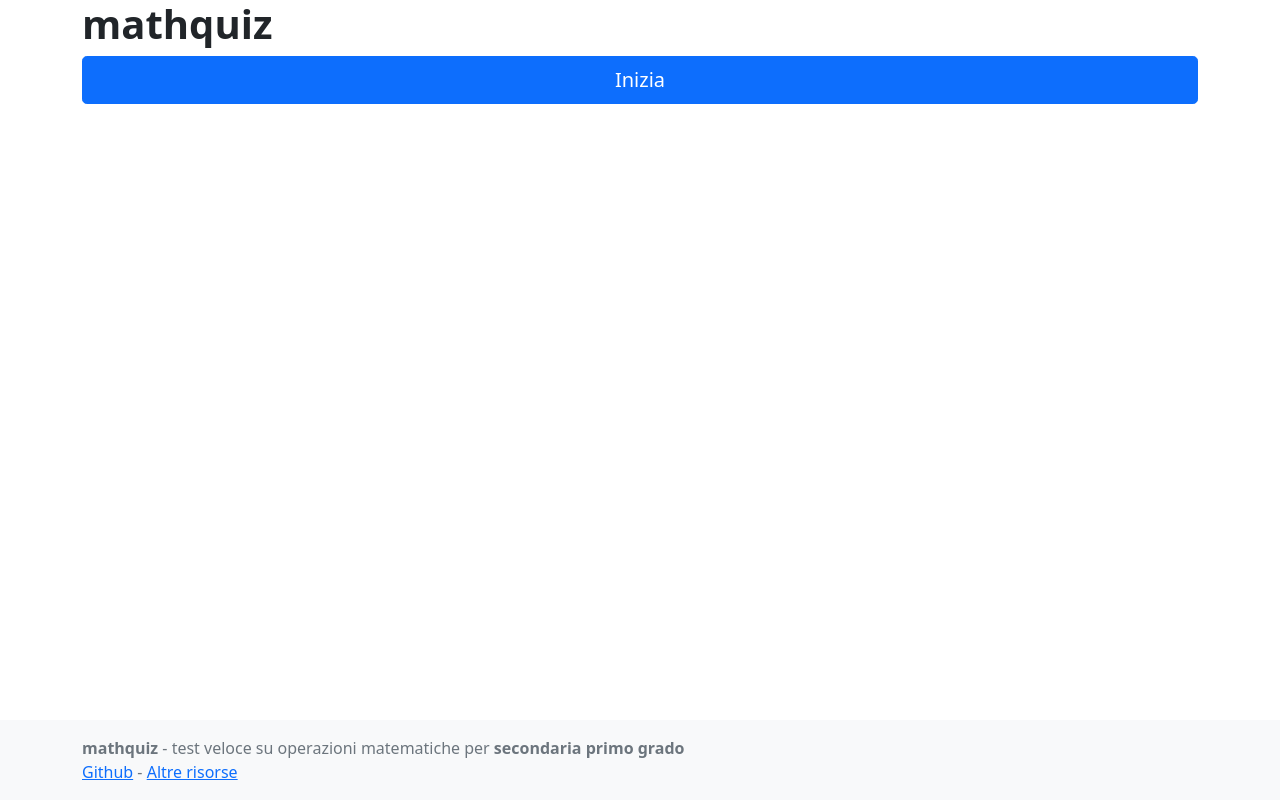
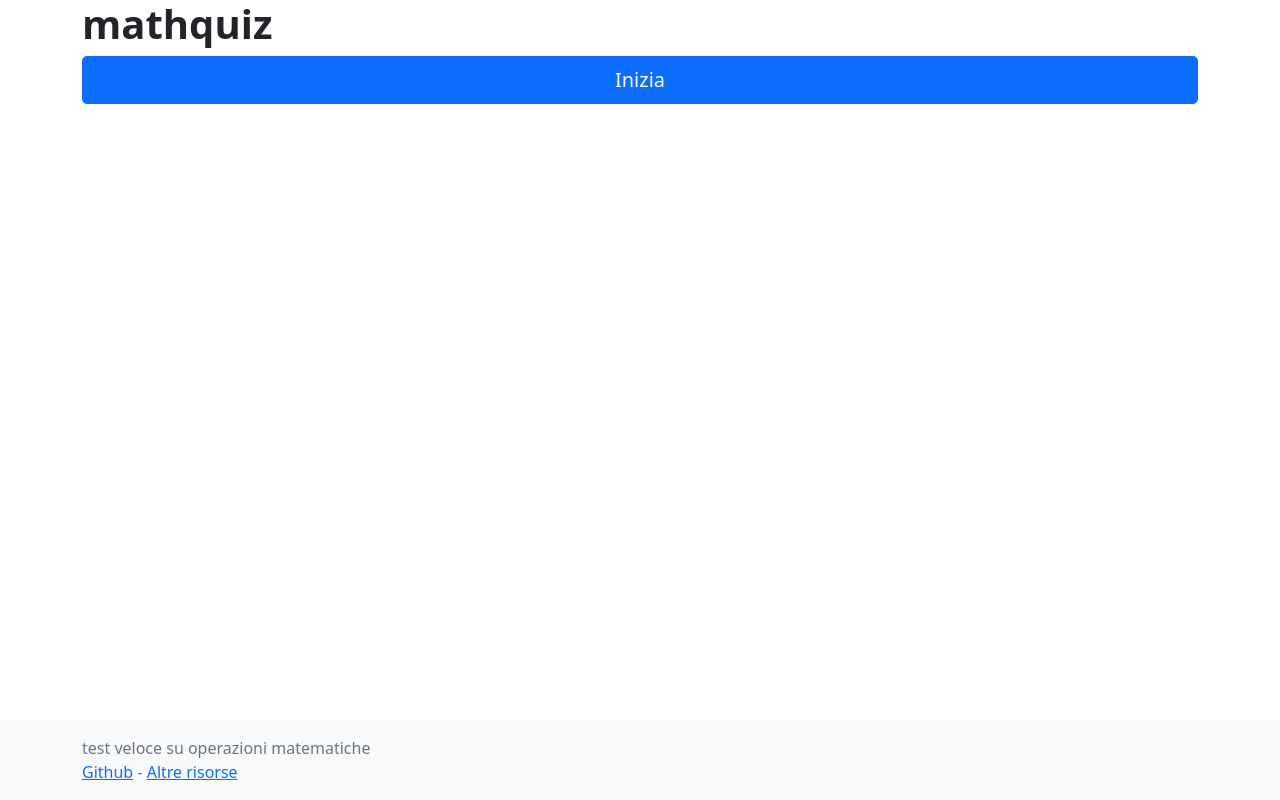
Before and after one commit to magnum/mathquiz, a website built with Parcel: page index.html in a window 1280 px wide. Built offline with nearby package versions, Linux system fonts and the light colour scheme.

Commit message:
less information in footer

```diff
--- a/index.html
+++ b/index.html
@@ -27,9 +27,7 @@
   <footer class="footer mt-auto py-3 bg-light">
     <div class="container">
       <span class="text-muted">
-        <span class="fw-bold">mathquiz</span>
-        - test veloce su operazioni matematiche per
-        <span class="fw-bold">secondaria primo grado</span>
+        test veloce su operazioni matematiche
         <br/>
         <a href="https://github.com/magnum/mathquiz" target="_blank">Github</a> -
         <a href="#" data-bs-toggle="modal" data-bs-target="#risorse">Altre risorse</a>
```
Also changed, not shown: README.md.
